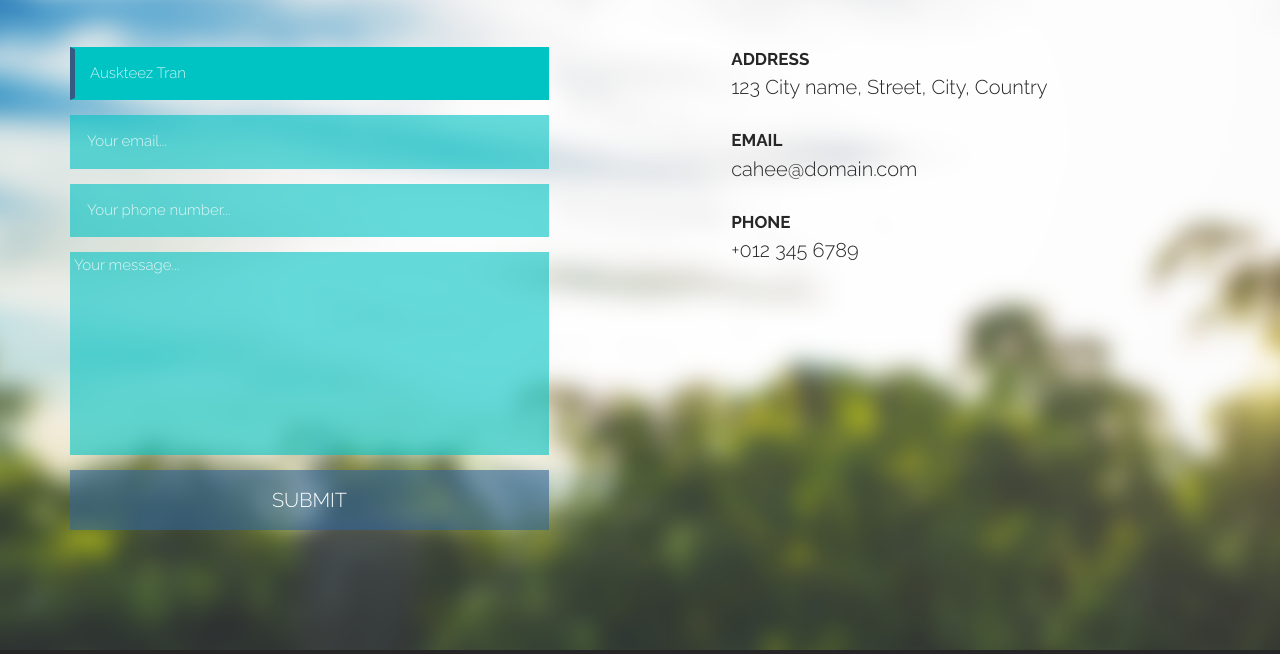
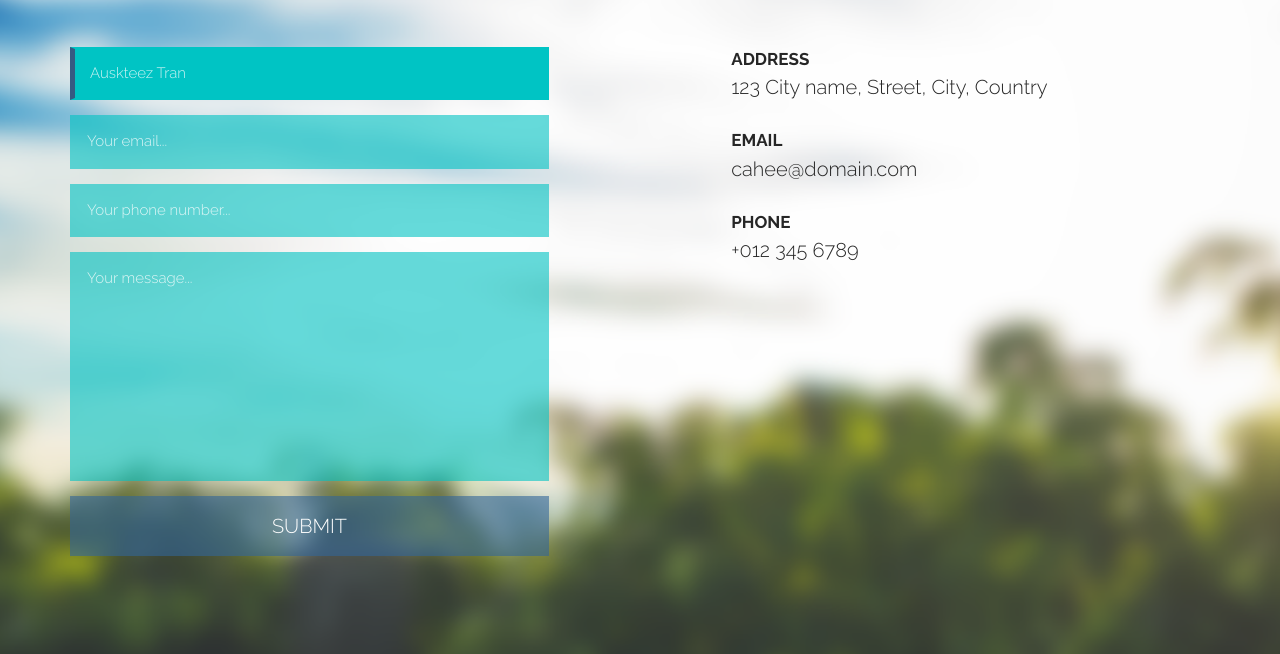
Before and after one commit to innabereshuk/Cahee_IE_adaptiv, a website: page index.html in a window 1280 px wide. Shown: the part 5840-6494 px from the top of the page. Drawn offline with nearby package versions, Linux system fonts and the light colour scheme.

Commit message:
init commit

```diff
--- a/scss/styles.scss
+++ b/scss/styles.scss
@@ -760,7 +760,7 @@ header {
 
     textarea {
         resize: none;
-        padding: rem;
+        padding: 1.5rem;
         background: rgba(0, 196, 196, .6);
         border: $b-size solid transparent;
         margin-bottom: 1.5rem;
```
Also changed, not shown: css/styles.css.
